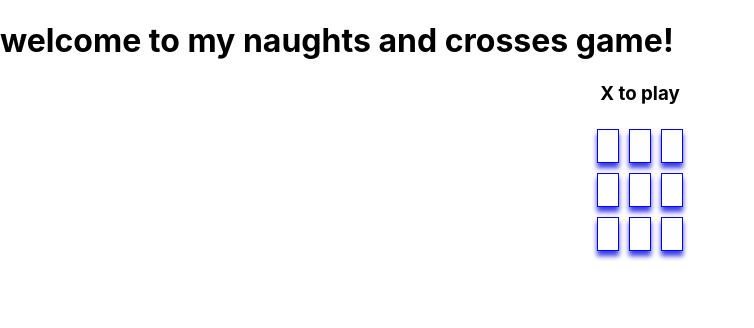
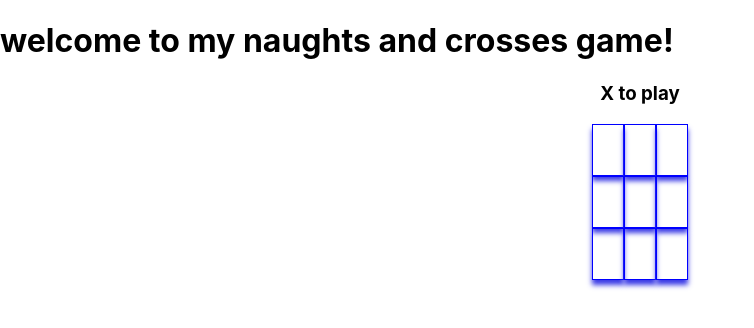
Before and after one commit to Yaakov613/tech, a React (Create React App) app: page / in a window 1280 px wide. Shown: the top 328 px of the page, without its empty margins (0-754 px from the left). Built offline with nearby package versions, Linux system fonts and the light colour scheme.

Commit message:
fixed some bugs

```diff
--- a/src/App.js
+++ b/src/App.js
@@ -1,5 +1,5 @@
 import React, { Component } from 'react';
-import Sum from './sum';
+import Sum from './box';
 import Winner from './winner'
 
 // import './App.css';
@@ -24,8 +24,10 @@ class App extends Component {
       ],
       turn: 'X',
       count: 0,
-      winner: null
+      winner: null,
+      disable: null,
     })
+    console.log(this.state)
   }
 
   checkforWinner = (updateDatedRows) => {
@@ -34,13 +36,7 @@ class App extends Component {
     // finding a match diagonally
     const flattenedRowArray = updateDatedRows.reduce((totalArray, currentRow) => totalArray.concat(currentRow))
     console.log(flattenedRowArray)
-    if (((flattenedRowArray[0] && flattenedRowArray[4] && flattenedRowArray[8]) === symbol)
-      || ((flattenedRowArray[2] && flattenedRowArray[4] && flattenedRowArray[6]) === symbol)) {
-      this.setState({ winner: symbol })
-      setTimeout(() => {
-        this.resfreshState()
-      }, 5000);
-    }
+
     // finding a match going down
     const firstVertical = updateDatedRows.filter(row => row[0] === symbol)
     const secondVertical = updateDatedRows.filter(row => row[1] === symbol)
@@ -49,20 +45,36 @@ class App extends Component {
     const isWinnerSecond = secondVertical.length > 2
     const isWinnerThird = thirdVertical.length > 2
 
+    const isWinnerArray = updateDatedRows.map(row => {
+      return row.join() === [symbol, symbol, symbol].join()
+    })
     if (isWinnerFirst || isWinnerSecond || isWinnerThird) {
-      this.setState({ winner: symbol })
+      this.setState({
+        winner: symbol,
+        disable: true
+      })
+      console.log('fault1')
       setTimeout(() => {
         this.resfreshState()
       }, 5000);
-    }
+    } else if (
+      isWinnerArray.includes(true)) {
+      this.setState({
+        winner: symbol,
+        disable: true
+      })
+      console.log('fault2')
+      setTimeout(() => {
+        this.resfreshState()
 
-    // finding a match across
-    const isWinnerArray = updateDatedRows.map(row => {
-      return row.join() === [symbol, symbol, symbol].join()
-    })
-    if (
-      isWinnerArray.includes(true)) {
-      this.setState({ winner: symbol })
+      }, 5000);
+    } else if ((flattenedRowArray[0]=== symbol && flattenedRowArray[4]=== symbol && flattenedRowArray[8] === symbol)
+      || (flattenedRowArray[2]=== symbol && flattenedRowArray[4]=== symbol && flattenedRowArray[6] === symbol)) {
+      this.setState({
+        winner: symbol,
+        disable: true
+      })
+      console.log('fault3')
       setTimeout(() => {
         this.resfreshState()
       }, 5000);
@@ -107,7 +119,7 @@ class App extends Component {
   }
 
   checkBoxHandler = (index, box) => {
-    if (!box) {
+    if (!box&&!this.state.disable) {
       const updatedFirstRow = [...this.state.boxes[0]]
       updatedFirstRow.splice(index, 1, this.state.turn)
       const updatedBoxes = [updatedFirstRow, this.state.boxes[1], this.state.boxes[2]]
@@ -124,7 +136,7 @@ class App extends Component {
 
   }
   checkBoxHandler1 = (index, box) => {
-    if (!box) {
+    if (!box&&!this.state.disable) {
       const updatedSecondRow = [...this.state.boxes[1]]
       updatedSecondRow.splice(index, 1, this.state.turn)
       const updatedBoxes = [this.state.boxes[0], updatedSecondRow, this.state.boxes[2]]
@@ -141,7 +153,7 @@ class App extends Component {
   }
 
   checkBoxHandler2 = (index, box) => {
-    if (!box) {
+    if (!box&&!this.state.disable) {
       const updatedThirdRow = [...this.state.boxes[2]]
       updatedThirdRow.splice(index, 1, this.state.turn)
       const updatedBoxes = [this.state.boxes[0], this.state.boxes[1], updatedThirdRow]
@@ -163,9 +175,9 @@ class App extends Component {
     if (this.state.winner) {
       winner = <Winner name={this.state.winner} />
     }
-    const firstRow = this.state.boxes[0].map((box, index) => { return <Sum clicked={() => this.checkBoxHandler(index, box)} key={index} type={box} /> })
-    const secondRow = this.state.boxes[1].map((box, index) => { return <Sum clicked={() => this.checkBoxHandler1(index, box)} key={index} type={box} /> })
-    const thirdRow = this.state.boxes[2].map((box, index) => { return <Sum clicked={() => this.checkBoxHandler2(index, box)} key={index} type={box} /> })
+    const firstRow = this.state.boxes[0].map((box, index) => { return <Sum symbol={box} clicked={() => this.checkBoxHandler(index, box)} key={index} type={box} /> })
+    const secondRow = this.state.boxes[1].map((box, index) => { return <Sum symbol={box} clicked={() => this.checkBoxHandler1(index, box)} key={index} type={box} /> })
+    const thirdRow = this.state.boxes[2].map((box, index) => { return <Sum symbol={box} clicked={() => this.checkBoxHandler2(index, box)} key={index} type={box} /> })
     return (
       <div>
         <h1>welcome to my naughts and crosses game!</h1>
--- a/src/App.module.css
+++ b/src/App.module.css
@@ -40,9 +40,23 @@
   display: inline-flex;
   border: 1px solid blue;
   box-shadow: 0px 5px 5px rgb(59, 59, 230) ;
-  margin: 5px 5px;
+  /* margin: 5px 5px; */
+  height: 50px;
+  width: 30px;
 }
 .Text{
   color: rgb(28, 138, 28);
   padding: 0px 10px;
 }
+.TestBoxX{
+  display: inline-flex;
+  border: 1px solid rgb(53, 211, 5);
+  box-shadow: 0px 5px 5px rgb(20, 194, 4) ;
+  /* margin: 5px 5px; */
+}
+.TestBox0{
+  display: inline-flex;
+  border: 1px solid rgb(228, 16, 16);
+  box-shadow: 0px 5px 5px rgb(230, 17, 17) ;
+  /* margin: 5px 5px; */
+}
--- /dev/null
+++ b/src/box.js
@@ -0,0 +1,20 @@
+import React from 'react'
+import classes from '../src/App.module.css'
+
+const sum = (props) => {
+    let style=classes.TestBox
+    if(props.symbol==='X'){
+        style=classes.TestBoxX
+    }
+    if(props.symbol==='0'){
+        style=classes.TestBox0
+    }
+    return (
+        <div onClick={props.clicked}
+            className={style}>
+            <p className={classes.Text}>{props.type}</p>
+        </div>
+    )
+}
+
+export default sum
--- a/src/sum.js
+++ /dev/null
@@ -1,12 +0,0 @@
-import React from 'react'
-import classes from '../src/App.module.css'
-
-const sum=(props)=>{
-    return(
-        <div onClick={props.clicked} className={classes.TestBox}>
-            <p className={classes.Text}>{props.type}</p>
-        </div>
-    )
-}
-
-export default sum
```
